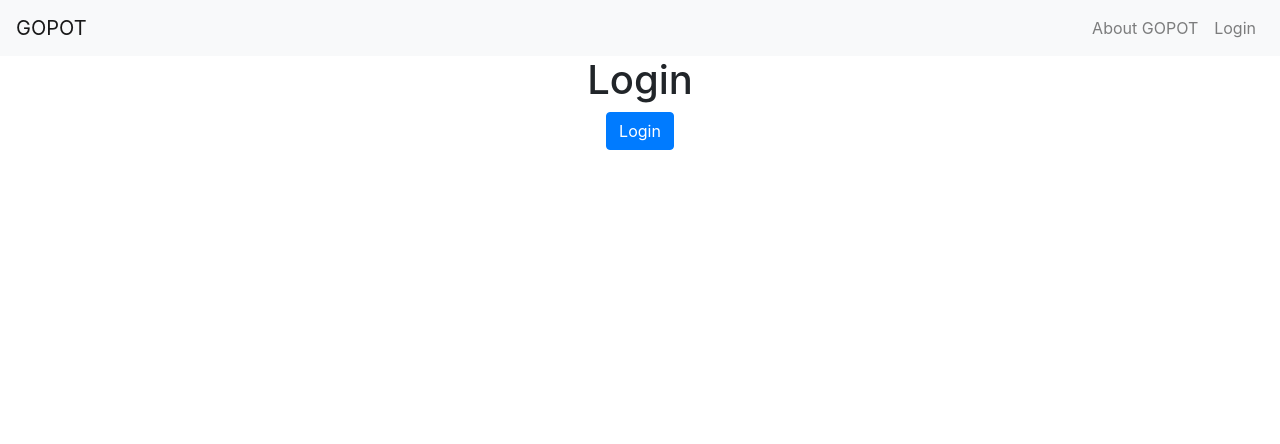
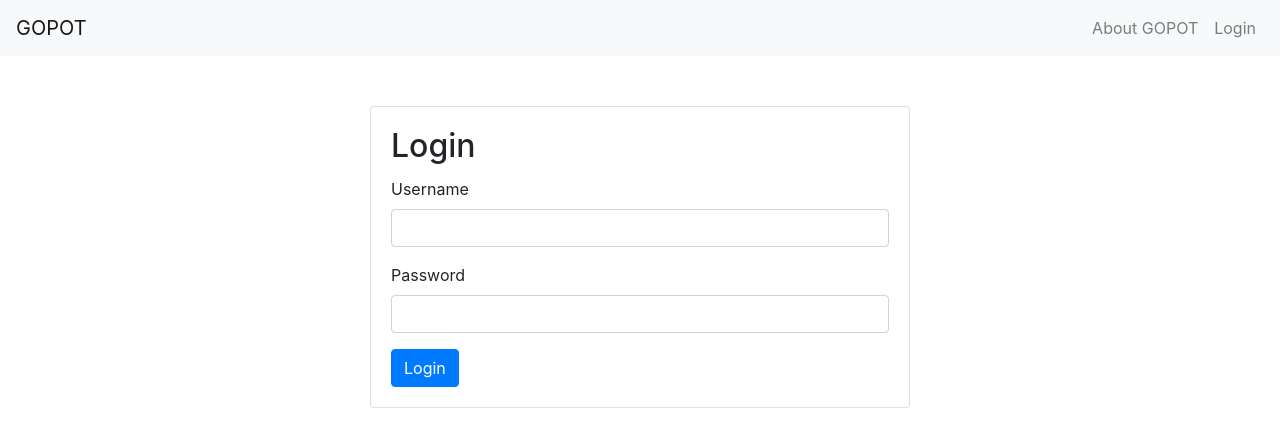
Before and after one commit to rorasa/GOPOT, a React (Create React App) app: page /login in a window 1280 px wide. Shown: the top 444 px of the page. Built offline with nearby package versions, Linux system fonts and the light colour scheme.

Commit message:
Add demo auth

```diff
--- a/src/App.css
+++ b/src/App.css
@@ -75,3 +75,10 @@
   max-width: 50vh;
   margin: 0 auto;
 }
+
+.LoginBox {
+  max-width: 540px;
+  margin: 0 auto;
+  margin-top: 50px;
+  text-align: left;
+}
--- a/src/LoginPage.js
+++ b/src/LoginPage.js
@@ -1,5 +1,6 @@
 import React, { Component } from 'react';
-import { Button } from 'reactstrap';
+import { Alert, Card, CardImg, CardText, CardBody,
+    CardTitle, CardSubtitle, Form, FormGroup, Label, Input, Button } from 'reactstrap';
 import { withCookies } from 'react-cookie';
 
 import NavigationBar from './Navbar';
@@ -7,11 +8,36 @@ import NavigationBar from './Navbar';
 class LoginPage extends Component{
     constructor(props){
         super(props);
+
+        this.state = {
+            username: "",
+            password: "",
+            showAlert: false
+        }
     }
 
     login = ()=>{
-        this.props.cookies.set('auth_username', 'rorasa');
+        if(this.state.username==""){
+            this.setState({
+                showAlert: true
+            });
+            return;
+        }
+
+        this.props.cookies.set('auth_username', this.state.username);
         window.location="/dashboard/us"
+    }
+
+    onUsernameChange = (e)=>{
+        this.setState({
+            username: e.target.value
+        });
+    }
+
+    onPasswordChange = (e)=>{
+        this.setState({
+            password: e.target.value
+        });
     }
 
     render(){
@@ -19,9 +45,25 @@ class LoginPage extends Component{
             <div>
                 <NavigationBar/>
 
-                <h1>Login</h1>
+                <Card className="LoginBox">
+                    <CardBody>
+                        <CardTitle><h2>Login</h2></CardTitle>
+                        <Form>
+                            {(this.state.showAlert)?<Alert color="danger">Wrong username or password</Alert>:null}
+                            <FormGroup>
+                                <Label>Username</Label>
+                                <Input type="text" value={this.state.username} name="username" id="username" onChange={this.onUsernameChange}/>
+                            </FormGroup>
+                            <FormGroup>
+                                <Label>Password</Label>
+                                <Input type="password" value={this.state.password} name="password" id="password" onChange={this.onPasswordChange}/>
+                            </FormGroup>
+                        </Form>
+                        <Button color="primary" onClick={this.login}>Login</Button>
+                    </CardBody>
+                </Card>
 
-                <Button color="primary" onClick={this.login}>Login</Button>
+
 
             </div>
         )
```
